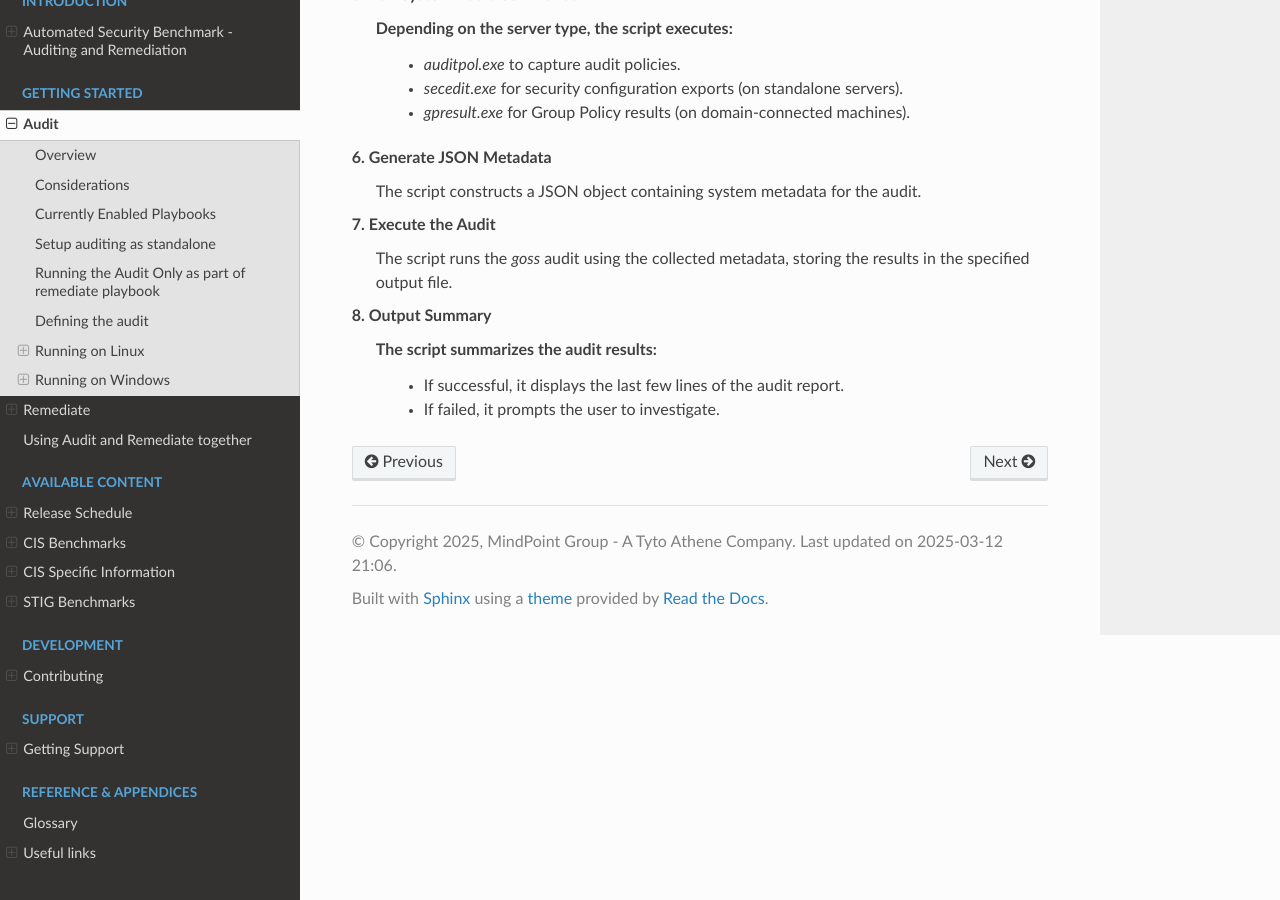
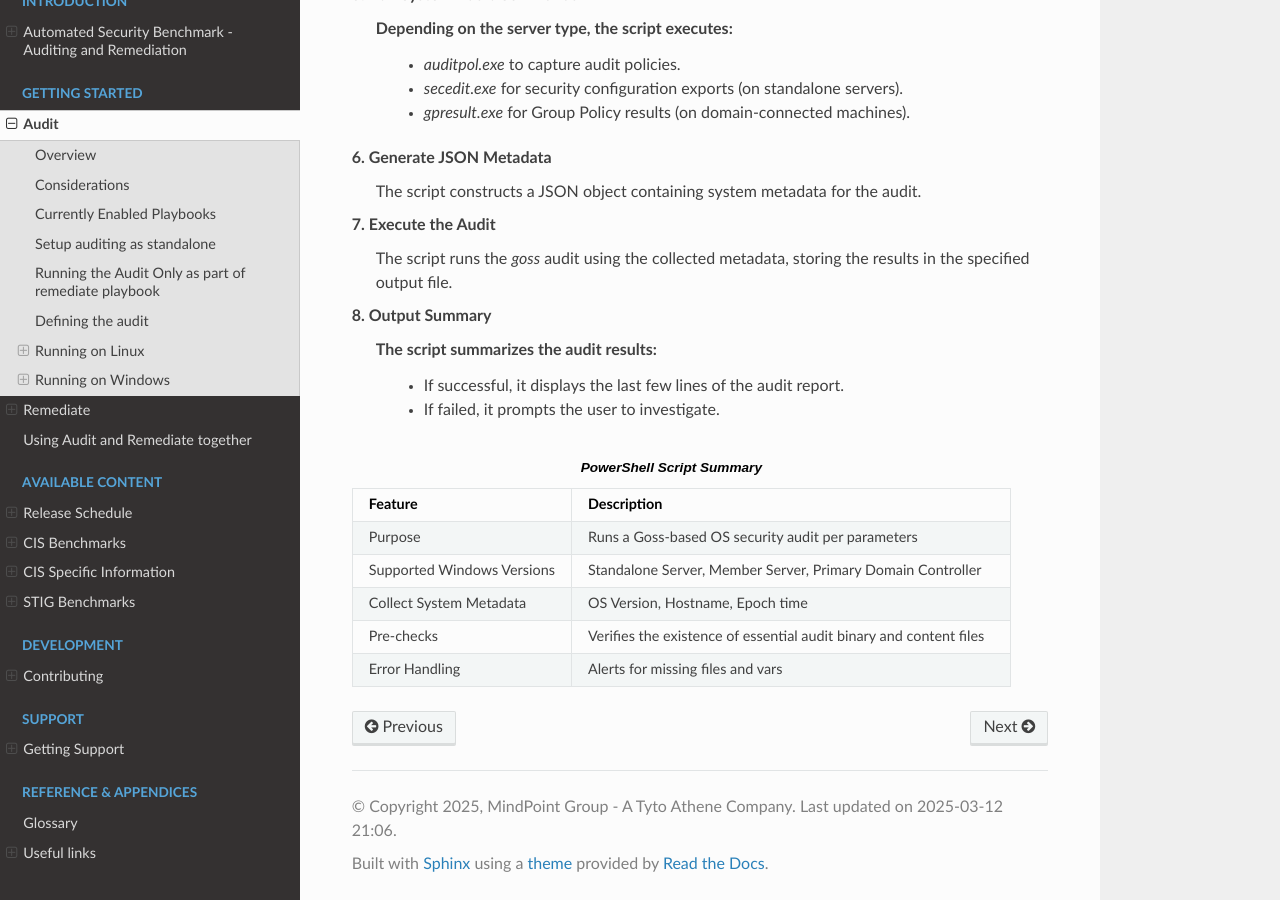
Before and after one commit to ansible-lockdown/MPG-AL-READTHEDOCS, a Sphinx documentation site: the page built from docs/source/audit/getting-started-audit.rst, in a window 1280 px wide and 900 px high, scrolled down 10058 px. Built offline with Sphinx 7.4.7 and the Read the Docs theme 3.1.0, drawn with Linux system fonts in a browser that asks for light colours; some of the changed text lies outside the part shown.

Commit message:
Update Windows Section with summary table
Signed-off-by: Frederick Witty <frederickw@mindpointgroup.com>

```diff
--- a/docs/source/audit/getting-started-audit.rst
+++ b/docs/source/audit/getting-started-audit.rst
@@ -430,7 +430,7 @@ The script supports the following parameters:
     - Specifies the location where the audit content is stored (e.g., `C:\\windows_audit`).
 
 - **binpath** (default: `$DEFAULT_AUDIT_BIN`):
-    - Defines the path to the audit binary (e.g., `C:\\$DEFAULT_CONTENT_DIR\goss.exe`).
+    - Defines the path to the audit binary (e.g., `C:\\$DEFAULT_CONTENT_DIR\\goss.exe`).
 
 - **varsfile** (default: `$DEFAULT_VARS_FILE`):
     - Allows specifying a variable file containing settings for the audit.
@@ -505,3 +505,13 @@ The script supports the following parameters:
   The script summarizes the audit results:
     - If successful, it displays the last few lines of the audit report.
     - If failed, it prompts the user to investigate.
+
+.. csv-table:: **PowerShell Script Summary**
+   :header: "Feature", "Description"
+   :widths: 15, 30
+
+   "Purpose", "Runs a Goss-based OS security audit per parameters"
+   "Supported Windows Versions", "Standalone Server, Member Server, Primary Domain Controller"
+   "Collect System Metadata", "OS Version, Hostname, Epoch time"
+   "Pre-checks", "Verifies the existence of essential audit binary and content files"
+   "Error Handling", "Alerts for missing files and vars"
```
